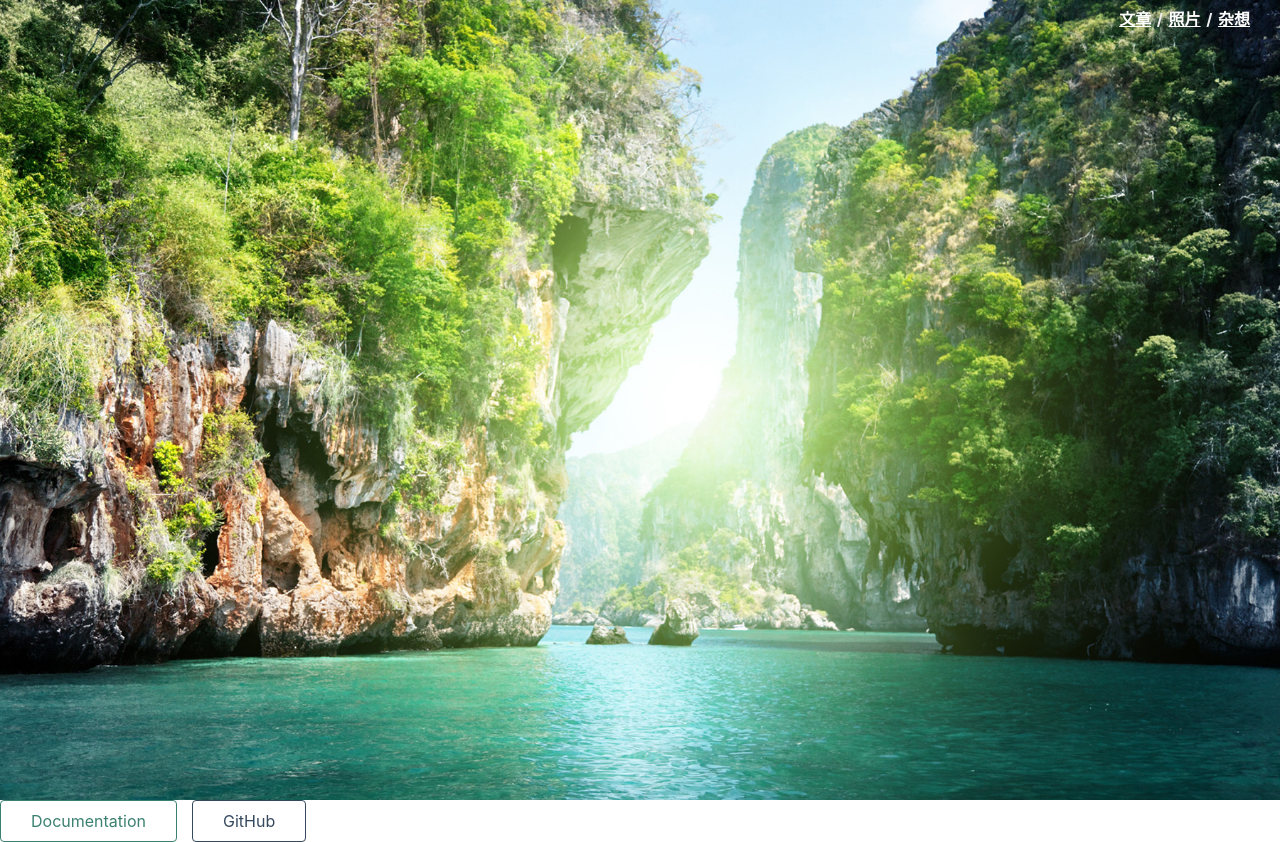
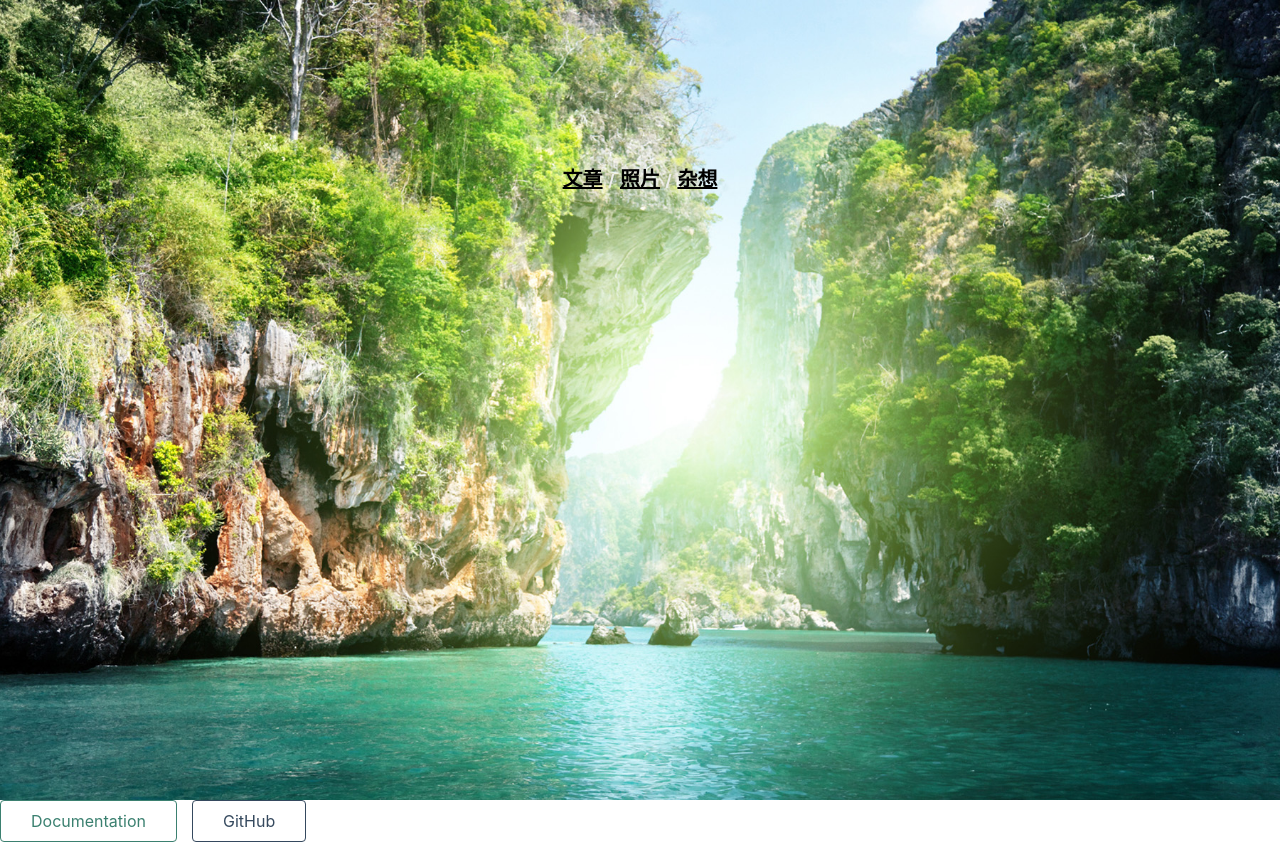
Before and after one commit to TRUEJASONFANS/my_nuxt_blog, a Nuxt app in the folder my-nuxt-blog/: page / in a window 1280 px wide. Built offline with nearby package versions, Linux system fonts and the light colour scheme.

Commit message:
修改样式。

```diff
--- a/my-nuxt-blog/pages/index.vue
+++ b/my-nuxt-blog/pages/index.vue
@@ -41,8 +41,12 @@ export default {
   z-index: 2;
 }
 .navbar {
-  float: right;
-  margin-right: 30px;
+  position: absolute;
+  left: 50%;
+  top: 20%;
+  width: 300px;
+  margin-left: -150px;
+  text-align: center;
   color: #eee;
   .menu {
     span {
@@ -52,6 +56,7 @@ export default {
   line-height: 38px;
 }
 h4 a {
-  color: white
+  color: black;
+  font-size: 20px;
 }
 </style>
```
